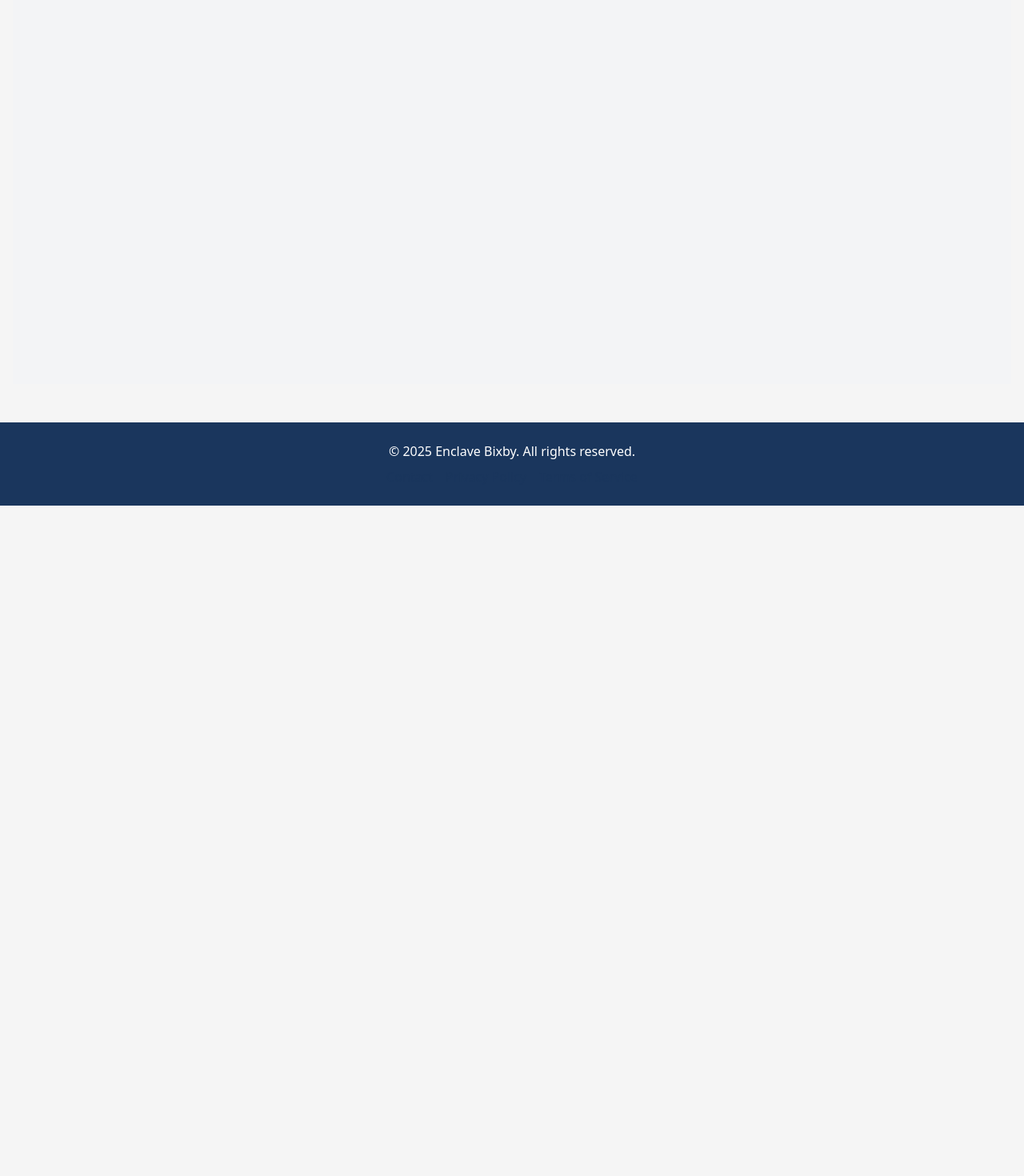
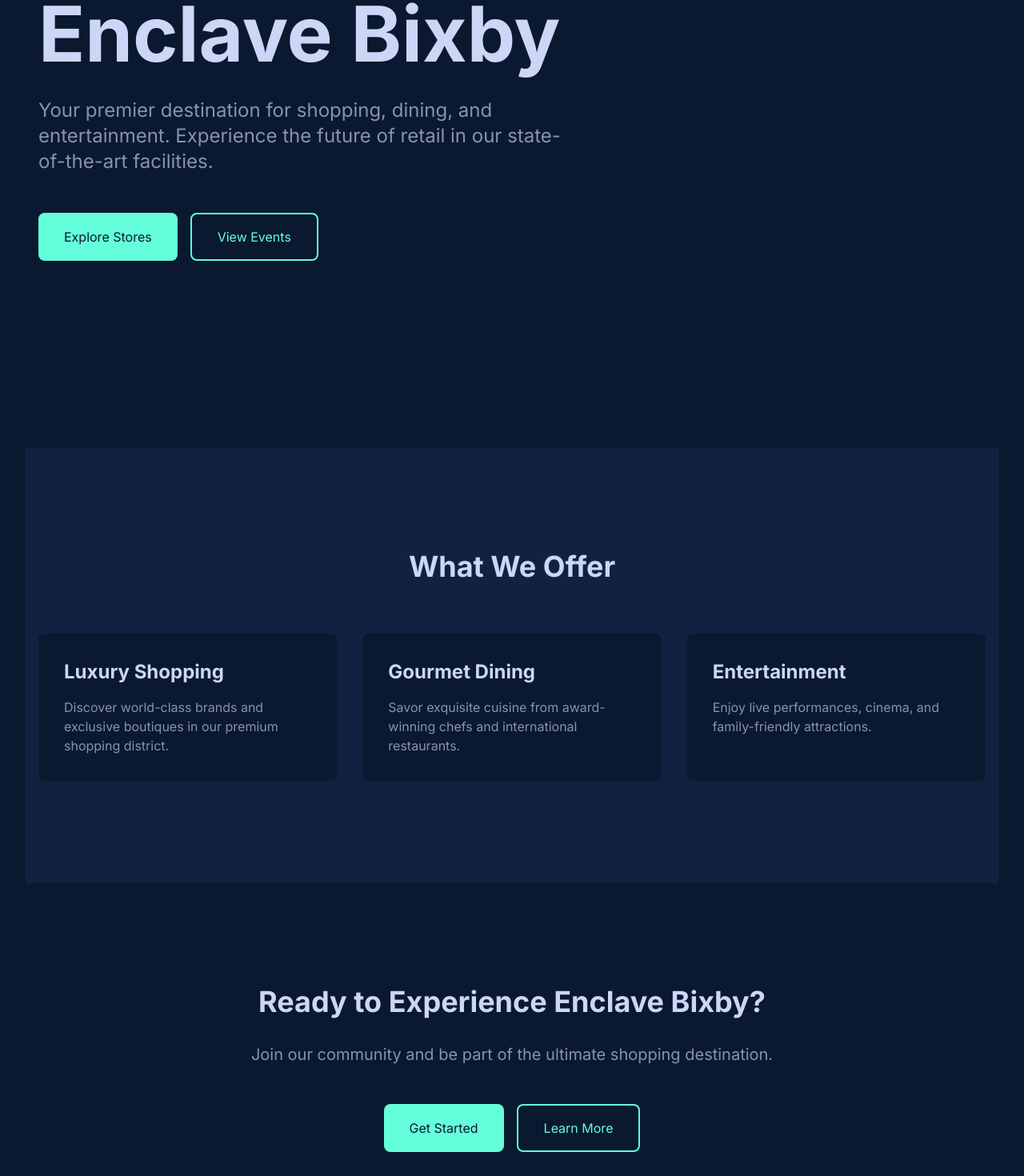
Before and after one commit to UDGOK/enclave, a Next.js app: page / in a window 1280 px wide. Shown: the part 400-1870 px from the top of the page at 80% size. Before the commit the page ends 1032 px from the top, so only its background shows below. Built offline with nearby package versions, Linux system fonts and the light colour scheme.

Commit message:
Your commit message here

```diff
--- /dev/null
+++ b/src/components/Hero.tsx
@@ -0,0 +1,38 @@
+import { ReactNode } from 'react'
+
+type HeroProps = {
+  backgroundImage?: string
+  videoSrc?: string
+  children: ReactNode
+}
+
+export default function Hero({ backgroundImage, videoSrc, children }: HeroProps) {
+  return (
+    <div className="relative h-screen flex items-center justify-center">
+      {/* Background */}
+      {videoSrc ? (
+        <video
+          autoPlay
+          muted
+          loop
+          className="absolute inset-0 w-full h-full object-cover z-0"
+        >
+          <source src={videoSrc} type="video/mp4" />
+        </video>
+      ) : (
+        <div
+          className="absolute inset-0 w-full h-full bg-cover bg-center z-0"
+          style={{ backgroundImage: `url(${backgroundImage})` }}
+        />
+      )}
+
+      {/* Overlay */}
+      <div className="absolute inset-0 bg-black/50 z-10" />
+
+      {/* Content */}
+      <div className="relative z-20 text-center text-white max-w-4xl px-4">
+        {children}
+      </div>
+    </div>
+  )
+}
--- a/src/components/ShopCard.tsx
+++ b/src/components/ShopCard.tsx
@@ -1,3 +1,5 @@
+import Image from 'next/image'
+
 type ShopCardProps = {
   name: string
   description: string
@@ -8,11 +10,14 @@ type ShopCardProps = {
 export default function ShopCard({ name, description, imageUrl, category }: ShopCardProps) {
   return (
     <div className="bg-white rounded-lg shadow-lg overflow-hidden">
-      <img
-        src={imageUrl}
-        alt={name}
-        className="w-full h-48 object-cover"
-      />
+      <div className="relative w-full h-48">
+        <Image
+          src={imageUrl}
+          alt={name}
+          fill
+          className="object-cover"
+        />
+      </div>
       <div className="p-4">
         <span className="text-sm text-accent font-semibold">{category}</span>
         <h3 className="text-xl font-bold mt-2">{name}</h3>
--- /dev/null
+++ b/src/components/YingerHero.tsx
@@ -0,0 +1,118 @@
+import { useEffect, useRef, useState } from 'react'
+
+export default function YingerHero() {
+  const canvasRef = useRef<HTMLCanvasElement>(null)
+  const [scrollY, setScrollY] = useState(0)
+
+  useEffect(() => {
+    const canvas = canvasRef.current
+    if (!canvas) return
+
+    const ctx = canvas.getContext('2d')
+    if (!ctx) return
+
+    let animationFrame: number
+    const particles: Particle[] = []
+    const particleCount = 80
+
+    class Particle {
+      x: number
+      y: number
+      size: number
+      speedX: number
+      speedY: number
+      color: string
+      opacity: number
+
+      constructor() {
+        this.x = Math.random() * canvas!.width
+        this.y = Math.random() * canvas!.height
+        this.size = Math.random() * 1.5 + 0.5
+        this.speedX = Math.random() * 0.5 - 0.25
+        this.speedY = Math.random() * 0.5 - 0.25
+        this.color = '#64ffda'
+        this.opacity = Math.random() * 0.5 + 0.2
+      }
+
+      update() {
+        this.x += this.speedX
+        this.y += this.speedY
+
+        // Reset particle position when it goes off screen
+        if (this.x > canvas!.width + 5 || this.x < -5 ||
+            this.y > canvas!.height + 5 || this.y < -5) {
+          this.x = Math.random() * canvas!.width
+          this.y = Math.random() * canvas!.height
+        }
+      }
+
+      draw() {
+        ctx!.globalAlpha = this.opacity
+        ctx!.fillStyle = this.color
+        ctx!.beginPath()
+        ctx!.arc(this.x, this.y, this.size, 0, Math.PI * 2)
+        ctx!.fill()
+      }
+    }
+
+    function init() {
+      for (let i = 0; i < particleCount; i++) {
+        particles.push(new Particle())
+      }
+    }
+
+    function animate() {
+      ctx!.clearRect(0, 0, canvas!.width, canvas!.height)
+      particles.forEach(particle => {
+        particle.update()
+        particle.draw()
+      })
+      animationFrame = requestAnimationFrame(animate)
+    }
+
+    function handleResize() {
+      canvas!.width = window.innerWidth
+      canvas!.height = window.innerHeight
+    }
+
+    // Handle scroll for text animation
+    const handleScroll = () => {
+      setScrollY(window.scrollY)
+    }
+
+    window.addEventListener('resize', handleResize)
+    window.addEventListener('scroll', handleScroll)
+    handleResize()
+    init()
+    animate()
+
+    return () => {
+      window.removeEventListener('resize', handleResize)
+      window.removeEventListener('scroll', handleScroll)
+      cancelAnimationFrame(animationFrame)
+    }
+  }, [])
+
+  return (
+      <div className="relative h-screen flex items-center justify-center bg-[#0a192f] overflow-hidden">
+      <canvas
+        ref={canvasRef}
+        className="absolute inset-0 w-full h-full"
+      />
+      <div
+        className="relative z-10 text-center"
+        style={{
+          transform: `translateY(${scrollY * 0.5}px)`,
+          opacity: 1 - scrollY / 300
+        }}
+      >
+        <h1 className="text-6xl font-bold text-[#ccd6f6] mb-4">
+          Enclave Bixby
+        </h1>
+        <p className="text-xl text-[#8892b0] max-w-2xl">
+          Your premier shopping destination offering a unique blend of retail, dining, and entertainment experiences.
+        </p>
+      </div>
+    </div>
+  )
+}
--- a/src/pages/index.tsx
+++ b/src/pages/index.tsx
@@ -1,21 +1,79 @@
 import type { NextPage } from 'next'
-import Head from 'next/head'
+import Layout from '@components/Layout'
 
 const Home: NextPage = () => {
   return (
-    <div className="min-h-screen bg-gray-100">
-      <Head>
-        <title>Enclave Bixby</title>
-        <meta name="description" content="Enclave Bixby application" />
-        <link rel="icon" href="/favicon.ico" />
-      </Head>
+    <Layout>
+      {/* Hero Section */}
+      <section className="min-h-screen flex flex-col justify-center">
+        <div className="container mx-auto px-4">
+          <h1 className="text-6xl md:text-8xl font-bold text-foreground mb-8 animate-fade-in">
+            Enclave Bixby
+          </h1>
+          <p className="text-xl md:text-2xl text-muted max-w-2xl mb-12 animate-fade-in animation-delay-100">
+            Your premier destination for shopping, dining, and entertainment.
+            Experience the future of retail in our state-of-the-art facilities.
+          </p>
+          <div className="flex gap-4 animate-fade-in animation-delay-200">
+            <button className="bg-accent text-background px-8 py-4 rounded-lg hover:bg-opacity-90 transition-all">
+              Explore Stores
+            </button>
+            <button className="border-2 border-accent text-accent px-8 py-4 rounded-lg hover:bg-accent hover:text-background transition-all">
+              View Events
+            </button>
+          </div>
+        </div>
+      </section>
 
-      <main className="container mx-auto px-4 py-8">
-        <h1 className="text-3xl font-bold text-gray-800">
-          Welcome to Enclave Bixby
-        </h1>
-      </main>
-    </div>
+      {/* Features Section */}
+      <section className="py-32 bg-card">
+        <div className="container mx-auto px-4">
+          <h2 className="text-4xl font-bold text-foreground mb-16 text-center">
+            What We Offer
+          </h2>
+          <div className="grid grid-cols-1 md:grid-cols-3 gap-8">
+            <div className="p-8 bg-background rounded-lg hover:scale-105 transition-transform">
+              <h3 className="text-2xl font-bold text-foreground mb-4">Luxury Shopping</h3>
+              <p className="text-muted">
+                Discover world-class brands and exclusive boutiques in our premium shopping district.
+              </p>
+            </div>
+            <div className="p-8 bg-background rounded-lg hover:scale-105 transition-transform">
+              <h3 className="text-2xl font-bold text-foreground mb-4">Gourmet Dining</h3>
+              <p className="text-muted">
+                Savor exquisite cuisine from award-winning chefs and international restaurants.
+              </p>
+            </div>
+            <div className="p-8 bg-background rounded-lg hover:scale-105 transition-transform">
+              <h3 className="text-2xl font-bold text-foreground mb-4">Entertainment</h3>
+              <p className="text-muted">
+                Enjoy live performances, cinema, and family-friendly attractions.
+              </p>
+            </div>
+          </div>
+        </div>
+      </section>
+
+      {/* Call to Action */}
+      <section className="py-32 bg-background">
+        <div className="container mx-auto px-4 text-center">
+          <h2 className="text-4xl font-bold text-foreground mb-8">
+            Ready to Experience Enclave Bixby?
+          </h2>
+          <p className="text-xl text-muted mb-12">
+            Join our community and be part of the ultimate shopping destination.
+          </p>
+          <div className="flex justify-center gap-4">
+            <button className="bg-accent text-background px-8 py-4 rounded-lg hover:bg-opacity-90 transition-all">
+              Get Started
+            </button>
+            <button className="border-2 border-accent text-accent px-8 py-4 rounded-lg hover:bg-accent hover:text-background transition-all">
+              Learn More
+            </button>
+          </div>
+        </div>
+      </section>
+    </Layout>
   )
 }
 
--- a/src/styles/globals.css
+++ b/src/styles/globals.css
@@ -1,10 +1,26 @@
+@import url('https://fonts.googleapis.com/css2?family=Inter:wght@400;500;600;700&display=swap');
+
 @tailwind base;
 @tailwind components;
 @tailwind utilities;
 
+:root {
+  --background: #0a192f;
+  --foreground: #ccd6f6;
+  --muted: #8892b0;
+  --accent: #64ffda;
+  --card: #112240;
+}
+
+body {
+  font-family: 'Inter', sans-serif;
+  background-color: var(--background);
+  color: var(--foreground);
+}
+
 @layer base {
   body {
-    @apply bg-background text-text;
+    @apply bg-background text-foreground;
   }
 
   h1, h2, h3, h4, h5, h6 {
@@ -12,7 +28,7 @@
   }
 
   a {
-    @apply text-primary hover:text-secondary transition-colors;
+    @apply text-accent hover:text-foreground transition-colors;
   }
 
   button {
--- a/tailwind.config.ts
+++ b/tailwind.config.ts
@@ -9,11 +9,28 @@ const config: Config = {
   theme: {
     extend: {
       colors: {
-        primary: '#1A365D',
-        secondary: '#FFD700',
-        background: '#F5F5F5',
-        text: '#333333',
-        accent: '#2C7A7B',
+        background: '#0a192f',
+        foreground: '#ccd6f6',
+        muted: '#8892b0',
+        accent: '#64ffda',
+        card: '#112240',
+      },
+      fontFamily: {
+        sans: ['Inter', 'sans-serif'],
+      },
+      animation: {
+        'fade-in': 'fadeIn 0.5s ease-in-out',
+        'slide-up': 'slideUp 0.5s ease-in-out',
+      },
+      keyframes: {
+        fadeIn: {
+          '0%': { opacity: '0' },
+          '100%': { opacity: '1' },
+        },
+        slideUp: {
+          '0%': { transform: 'translateY(20px)', opacity: '0' },
+          '100%': { transform: 'translateY(0)', opacity: '1' },
+        },
       },
     },
   },
```
